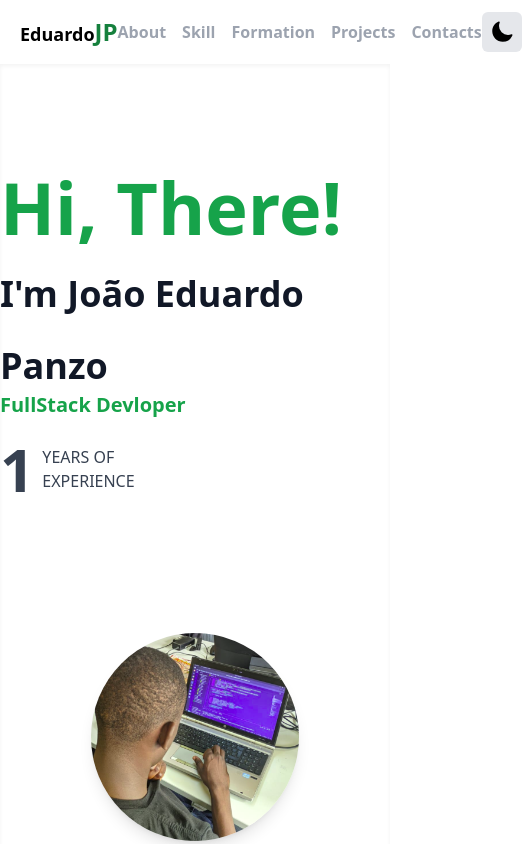
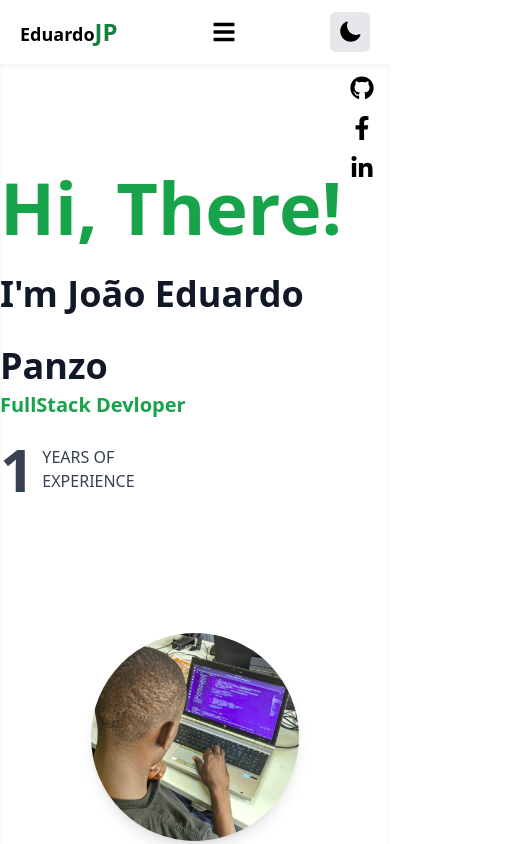
Before and after one commit to eduardojpanzo/portfolio, a Next.js app: page / in a window 390 px wide. Shown: the top 844 px of the page, 522 px wide, since content can reach past the window. Built offline with nearby package versions, Linux system fonts and the light colour scheme.

Commit message:
styles: improve the header and menu

```diff
--- a/src/components/Networking.tsx
+++ b/src/components/Networking.tsx
@@ -9,7 +9,7 @@ export function Networking({ float }: NetworkingProps) {
   return (
     <div
       className={`flex gap-4 pb-3 ${
-        float ? `flex-col absolute left-0 bottom-0` : ``
+        float ? `flex-col absolute right-4 top-3 text-2xl` : ``
       }`}
     >
       {networkItems.map(({ href, Icon }) => (
--- a/src/pages/index.tsx
+++ b/src/pages/index.tsx
@@ -17,7 +17,7 @@ export default function Home() {
         <link rel="icon" href="/favicon.ico" />
       </Head>
 
-      <div className="">
+      <div>
         <Header />
         <Banner />
         <About />
--- a/src/sections/Banner.tsx
+++ b/src/sections/Banner.tsx
@@ -1,9 +1,10 @@
 import Image from "next/image";
+import { Networking } from "../components/Networking";
 
 export function Banner() {
   return (
     <div className="shadow-inner h-screen">
-      <div className="max-w-5xl mx-auto h-full flex flex-col items-center justify-around md:flex-row">
+      <div className="relative max-w-5xl mx-auto h-full flex flex-col items-center justify-around md:flex-row">
         <div className="mt-10 md:mt-0">
           <h1 className="text-7xl font-bold text-green-600 md:text-7xl dark:text-gray-50">
             Hi, There!
@@ -27,6 +28,8 @@ export function Banner() {
         <div className="w-52 h-52 md:w-72 md:h-72 rounded-full shadow-lg overflow-hidden">
           <Image width={288} height={288} src={"/profil.png"} alt="" />
         </div>
+
+        <Networking float />
       </div>
     </div>
   );
--- a/src/sections/Header.tsx
+++ b/src/sections/Header.tsx
@@ -1,14 +1,33 @@
+import { useState } from "react";
+import { FaBars } from "react-icons/fa";
 import { Logo } from "../components/Logo";
 import { Menu } from "../components/Menu";
 import { Switch } from "../components/Switch";
 
 export function Header() {
+  const [showMenu, setShowMenu] = useState(false);
+
+  const classNameMenuMobile =
+    "absolute  top-16  p-2 rounded-b-lg bg-current flex-col dark:bg-slate-600";
+  const classNameMenu =
+    "md:flex md:static md:flex-row md:bg-transparent md:p-0 md:rounded-none dark:md:bg-transparent";
+
   return (
     <header className="sticky -top-px z-50 duration-300">
       <div className=" max-w-7xl my-0 mx-auto px-5 backdrop-blur-md">
-        <div className="h-16 flex items-center justify-between">
+        <div className="relative h-16 flex items-center justify-between">
           <Logo />
-          <Menu />
+          <div
+            className="md:hidden text-2xl font-bold cursor-pointer"
+            onClick={() => setShowMenu(!showMenu)}
+          >
+            <FaBars />
+          </div>
+          <Menu
+            className={`${classNameMenuMobile} ${
+              showMenu ? "block" : "hidden"
+            } ${classNameMenu}`}
+          />
           <Switch />
         </div>
       </div>
```
